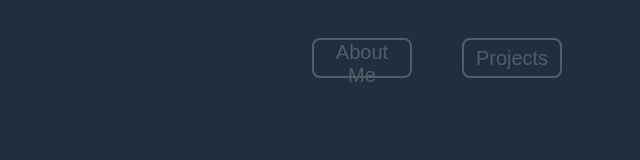
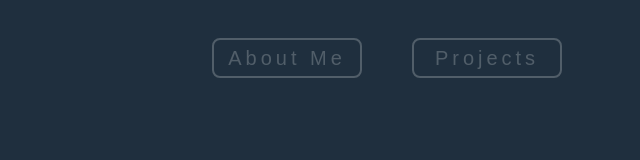
Before and after one commit to rekasz1/rekasz1.github.io, a website built with Vite: page my-portfolio/index.html in a window 1280 px wide. Shown: the whole page, without its empty margins (640-1280 px from the left). Built offline with nearby package versions, Linux system fonts and the light colour scheme.

Commit message:
Changes to button an footer

```diff
--- a/my-portfolio/button.js
+++ b/my-portfolio/button.js
@@ -1,15 +1,15 @@
 function createButton(label) {
 
     var button = document.createElement("button");
-    // button.innerHTML = "About Me";
     button.innerHTML = label;
 
-    button.style.width = "100px";
+    button.style.width = "150px";
     button.style.height = "40px";
     // button.style.color = "515E69";
     // button.style.backgroundColor = "Transparent";
     // var body = document.getElementsByTagName("body")[0];
     // body.appendChild(button);
+
     let container = document.getElementsByTagName("header")[0];
     container.appendChild(button);
 }
--- /dev/null
+++ b/my-portfolio/footer.js
@@ -0,0 +1,9 @@
+function createFooter() {
+    let footer = document.createElement('footer')
+    footer.style.height = "100px";
+
+    var body = document.getElementsByTagName("div")[0];
+    body.appendChild(footer);
+}
+
+export default createFooter
--- a/my-portfolio/main.js
+++ b/my-portfolio/main.js
@@ -1,9 +1,11 @@
 import './style.css'
 // import createButton from "../my-portfolio/button";
 import createHeader from "../my-portfolio/header";
+import createFooter from "../my-portfolio/footer"
 
 // document.querySelector('#app').innerHTML = `
 //   <h1>Hello Vite!</h1>
 //   <a href="https://vitejs.dev/guide/features.html" target="_blank">Documentation</a>
 // `
 createHeader()
+createFooter()
--- a/my-portfolio/style.css
+++ b/my-portfolio/style.css
@@ -23,4 +23,16 @@ button {
   border-radius: 8px;
   border-color: #515e69;
   background-color: transparent;
+  letter-spacing: 0.2em;
+  cursor: pointer;
+
+  transition: 1s ease-in-out;
 }
+
+button:hover {
+  transition: 1s ease-in-out;
+  background: #384653;
+  color: #071929;
+  border:none;
+
+}
```
